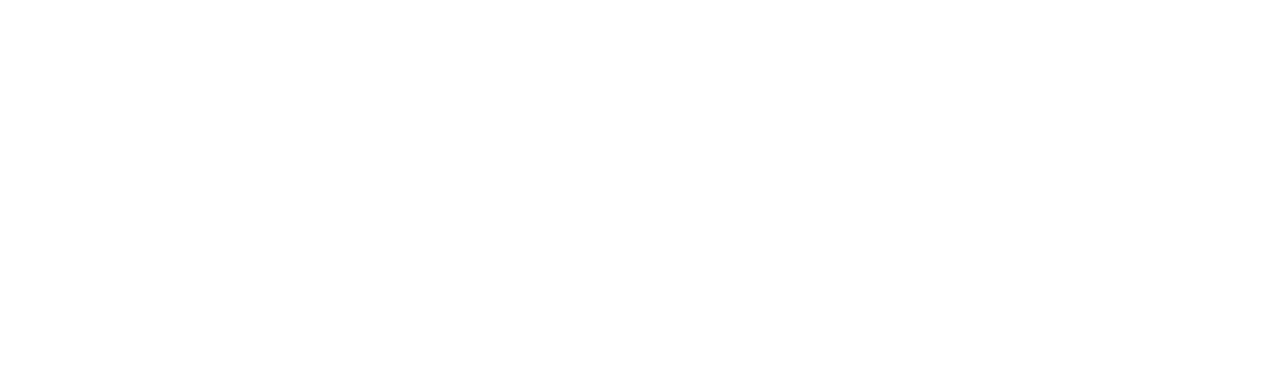
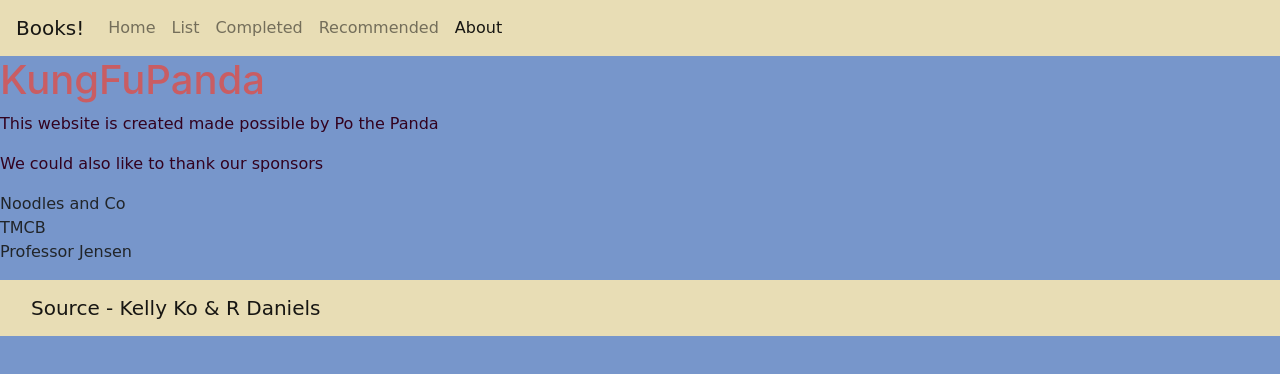
Before and after one commit to math919191/CreativeProject1, a plain HTML site: page pages/about.html in a window 1280 px wide. Drawn offline with nearby package versions, Linux system fonts and the light colour scheme.

Commit message:
about page

```diff
--- a/pages/about.html
+++ b/pages/about.html
@@ -0,0 +1,73 @@
+
+<!DOCTYPE html>
+<html>
+
+<head>
+    <title>About</title>
+        <meta charset="utf-8">
+        <meta name="viewport" content="width=device-width, initial-scale=1, shrink-to-fit=no">
+        <link rel="stylesheet" href="https://stackpath.bootstrapcdn.com/bootstrap/4.1.3/css/bootstrap.min.css" integrity="sha384-MCw98/SFnGE8fJT3GXwEOngsV7Zt27NXFoaoApmYm81iuXoPkFOJwJ8ERdknLPMO" crossorigin="anonymous">
+        <link rel='stylesheet' href="../styles.css">
+
+
+</head>
+
+<body>
+    <nav class="navbar navbar-expand-lg navbar-light bg-light">
+        <!-- I can add a logo or link here or something cool -- look at bootstrap tutorial on 260github-->
+        <!-- <a class="navbar-brand" href="images/logo.png">Navbar</a> -->
+        <!-- Come fix the fixed number for the height -->
+        <!-- <a class="navbar-brand" href="https://rdaniels.click/"><img src = "images/logo.png"></a> -->
+        <a class="navbar-brand" href="#">Books!</a>
+
+
+        <button class="navbar-toggler" type="button" data-toggle="collapse" data-target="#navbarNav" aria-controls="navbarNav" aria-expanded="false" aria-label="Toggle navigation">
+          <span class="navbar-toggler-icon"></span>
+        </button>
+        <div class="collapse navbar-collapse" id="navbarNav">
+          <ul class="navbar-nav">
+            <li class="nav-item">
+              <a class="nav-link" href="../index.html">Home</a>
+            </li>
+            <li class="nav-item">
+              <a class="nav-link" href="list.html">List</a>
+            </li>
+            <li class="nav-item">
+              <a class="nav-link" href="completed.html">Completed</a>
+            </li>
+            <li class="nav-item">
+              <a class="nav-link" href="recommended.html">Recommended</a>
+            </li>
+
+            <li class="nav-item">
+                <a class="nav-link active" href="about.html"><span class="sr-only">(current)</span>About</a>
+              </li>
+
+          </ul>
+        </div>
+      </nav>
+
+      <h1>KungFuPanda</h1>
+
+      <p>This website is created made possible by Po the Panda</p>
+      <p>We could also like to thank our sponsors</p>
+      <ol>
+          <li>Noodles and Co</li>
+          <li>TMCB</li>
+          <li>Professor Jensen</li>
+
+
+
+      </ol>
+
+</body>
+
+
+</html>
+
+
+<div class="navbar navbar-light bg-light">
+    <div class="container-fluid">
+      <a class="navbar-brand" href="https://github.com/math919191/CreativeProject1">Source - Kelly Ko & R Daniels</a>
+    </div>
+  </div>
--- a/styles.css
+++ b/styles.css
@@ -4,6 +4,8 @@
 --cornflower-blue: #7796cbff;
 --space-cadet: #2d3047ff;
 E8DDB5
+https://coolors.co/2e294e-037171-7899d4-002400-e8ddb5-273b09
+
 */
 
 * {
@@ -11,7 +13,6 @@ E8DDB5
     padding: 0;
     box-sizing: border-box;
     font-family: "Courgette", cursive;
-
 
 }
 body {
```
Also changed, not shown: index.html (+9 -1 lines), pages/completed.html (+8 -0 lines), pages/list.html (+14 -8 lines), pages/recommended.html (+6 -0 lines).
